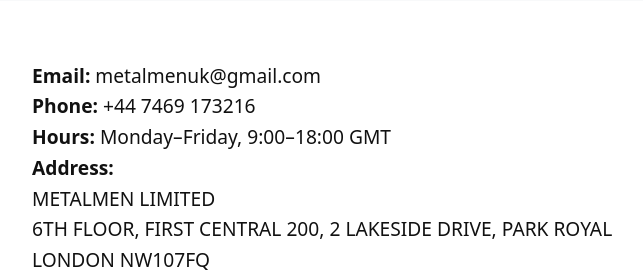
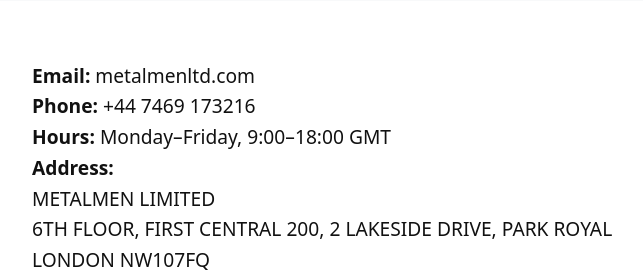
Before and after one commit to DrProdigy1/render-flask-deployment1, a Flask app: page /contact in a window 1280 px wide. Shown: the part 348-622 px from the top of the page, without its empty margins (258-901 px from the left). Run offline with Flask 3, Linux system fonts and the light colour scheme.

Commit message:
Update contact.html

```diff
--- a/templates/contact.html
+++ b/templates/contact.html
@@ -13,7 +13,7 @@
 </section>
 
 <div class="contact-info">
-    <p><strong>Email:</strong> metalmenuk@gmail.com</p>
+    <p><strong>Email:</strong> metalmenltd.com</p>
     <p><strong>Phone:</strong> +44 7469 173216</p>
     <p><strong>Hours:</strong> Monday–Friday, 9:00–18:00 GMT</p>
     <p><strong>Address:</strong><br>METALMEN LIMITED <br>6TH FLOOR, FIRST CENTRAL 200,
```
